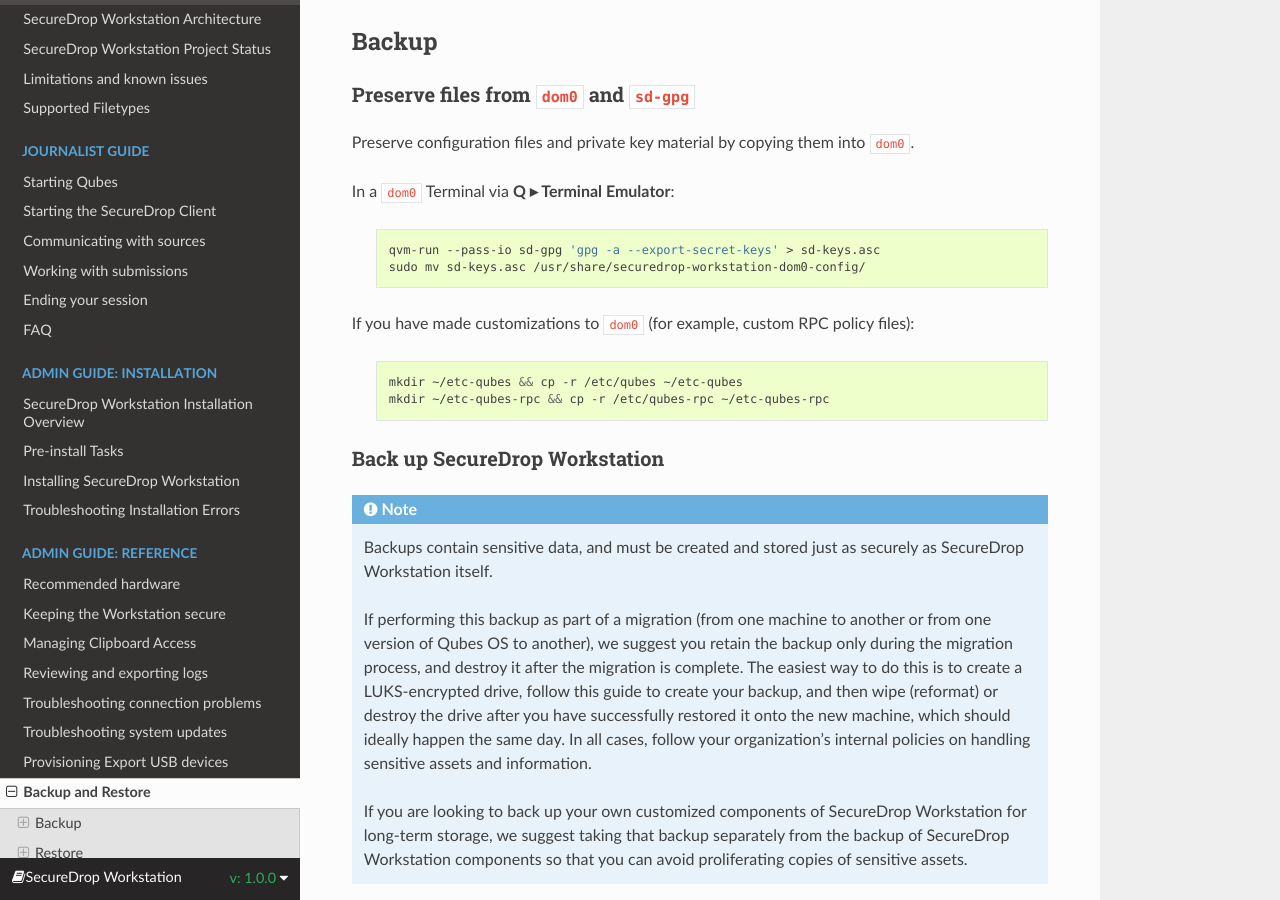
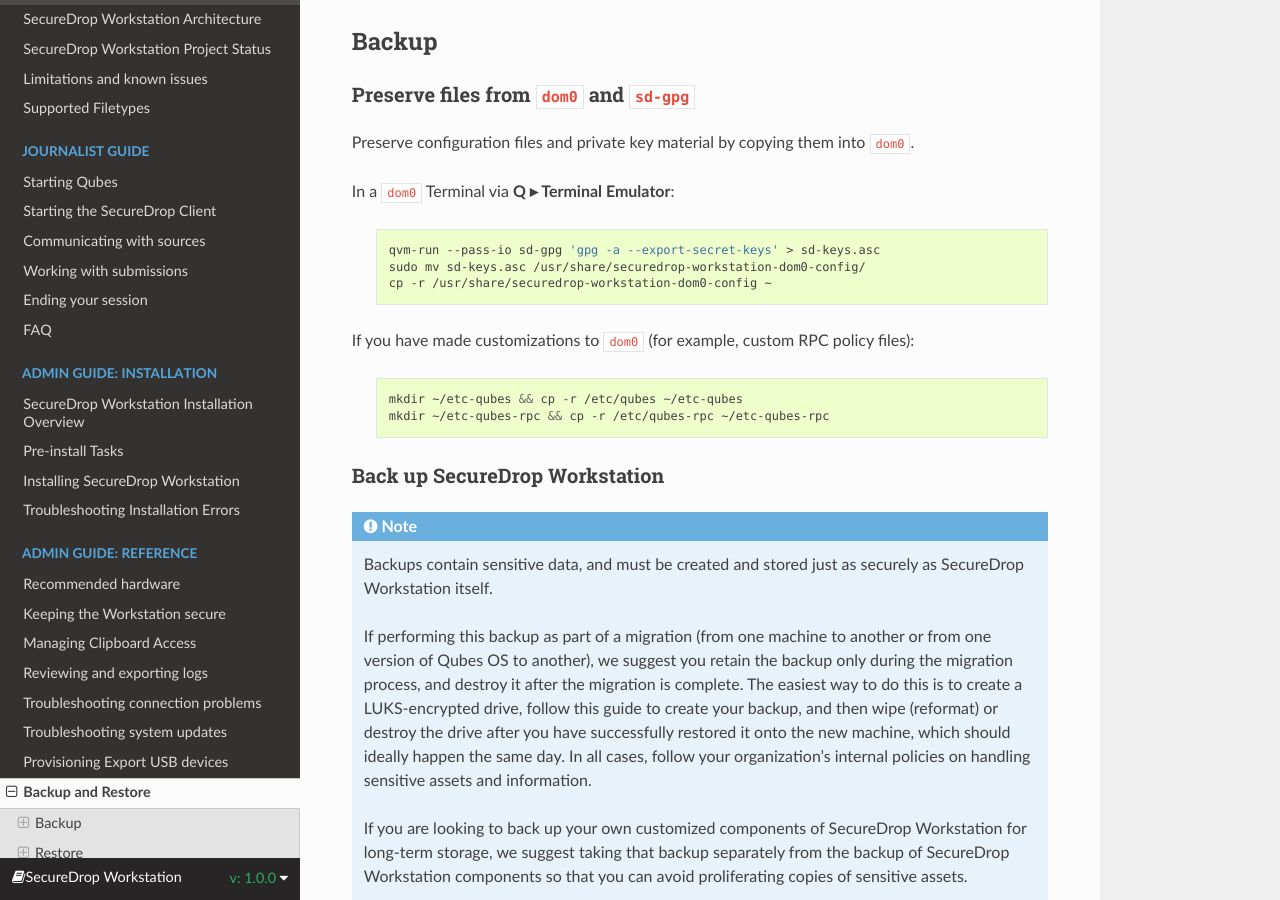
Before and after one commit to freedomofpress/securedrop-workstation-docs, a Sphinx documentation site: the page built from docs/admin/reference/backup.rst, in a window 1280 px wide and 900 px high, scrolled down 447 px. Built offline with Sphinx 7.4.7 and the Read the Docs theme 2.0.0, drawn with Linux system fonts in a browser that asks for light colours.

Commit message:
Copy /usr/share/securedrop-workstation-dom0-config to the dom0 home directory before backup.

```diff
--- a/docs/admin/reference/backup.rst
+++ b/docs/admin/reference/backup.rst
@@ -30,6 +30,7 @@
 
     qvm-run --pass-io sd-gpg 'gpg -a --export-secret-keys' > sd-keys.asc
     sudo mv sd-keys.asc /usr/share/securedrop-workstation-dom0-config/
+    cp -r /usr/share/securedrop-workstation-dom0-config ~
 
 If you have made customizations to ``dom0`` (for example, custom RPC policy files):
 
```
